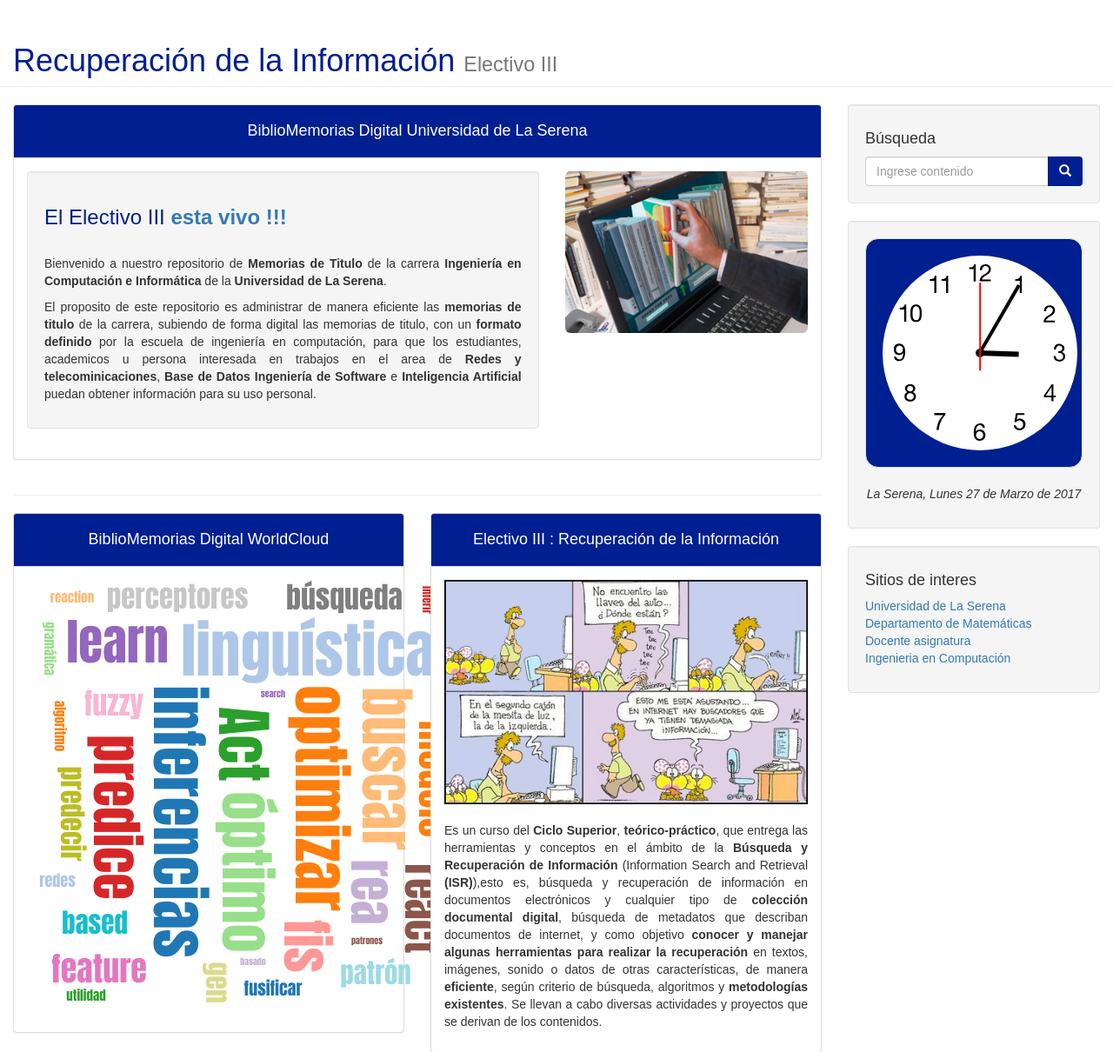
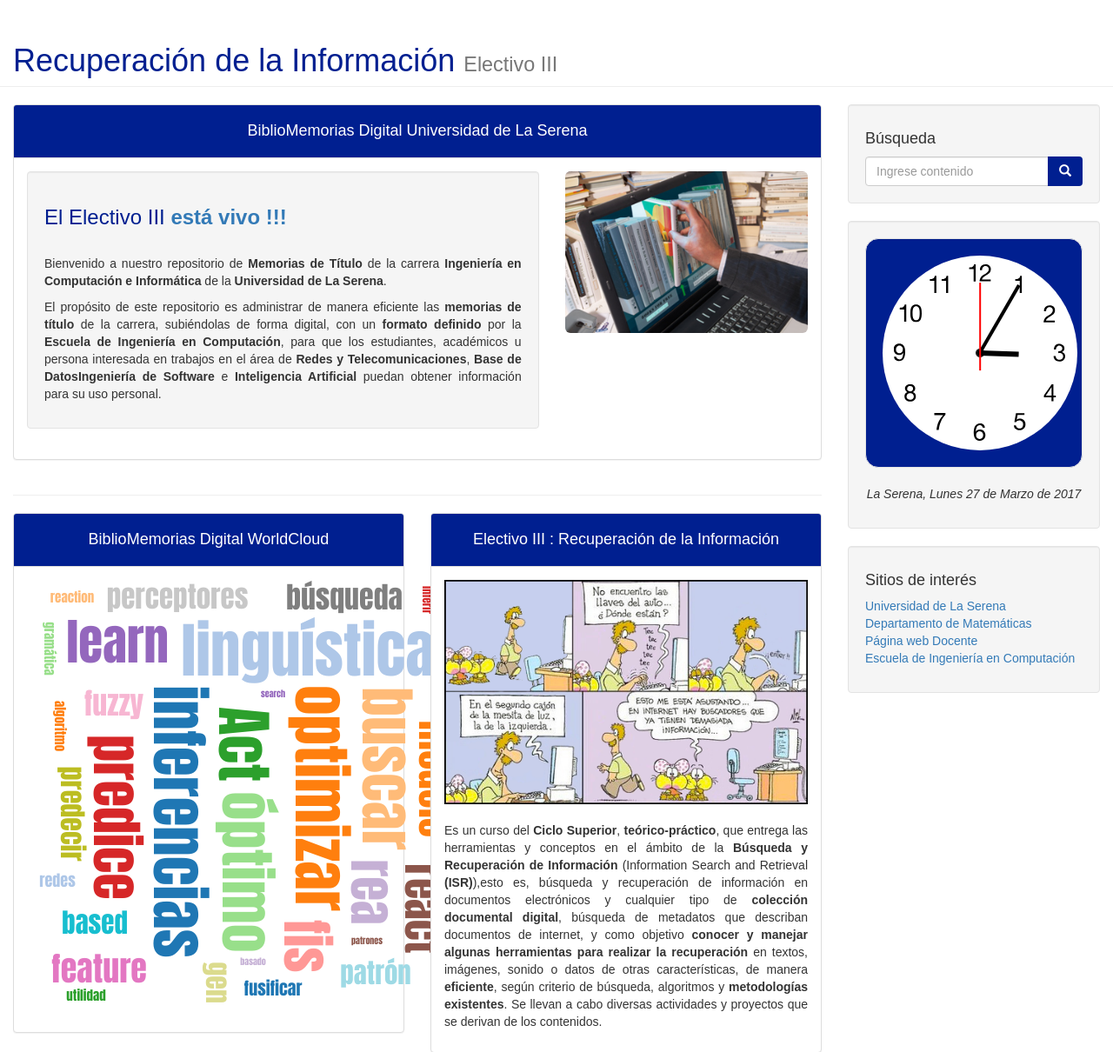
Before and after one commit to Gonen09/BibliomemoriasDigital, a PHP site: page /solr/ in a window 1280 px wide. Shown: the part 206-1416 px from the top of the page at 87% size. Run offline with PHP 8.4, Linux system fonts and the light colour scheme; some web fonts are replaced.

Commit message:
agregado tildes faltantes

```diff
--- a/busqueda.php
+++ b/busqueda.php
@@ -198,7 +198,7 @@
 									<li><a href="http://www.userena.cl">Universidad de La Serena</a></li>
 									<li><a href="http://www.dmatuls.cl/portal/">Departamento de Matemáticas</a></li>
 									<li><a href="http://dns.uls.cl/~ej/">Página web Docente</a><li>
-									<li><a href="http://www.ingecompuls.cl/">Escuela de Ingenieria en Computación</a></li>
+									<li><a href="http://www.ingecompuls.cl/">Escuela de Ingeniería en Computación</a></li>
 								</ul>
 							</div>
 						</div><!-- col-md-12 -->
--- a/index.php
+++ b/index.php
@@ -61,18 +61,18 @@
                           <div class="row">
                             <div class="col-sm-8">
                               <div class="well">
-                                <h3 class="titulos">El Electivo III <strong class="text-primary" data-toggle="tooltip" data-placement="right" title="vivo!!!">esta vivo !!!</strong></h3>
+                                <h3 class="titulos">El Electivo III <strong class="text-primary" data-toggle="tooltip" data-placement="right" title="vivo!!!">está vivo !!!</strong></h3>
                                 <br>
                                 <p class="text-justify">
-                                  Bienvenido a nuestro repositorio de <strong>Memorias de Titulo</strong> de la carrera <strong>Ingeniería en
+                                  Bienvenido a nuestro repositorio de <strong>Memorias de Título</strong> de la carrera <strong>Ingeniería en
                                   Computación e Informática</strong> de la <strong>Universidad de La Serena</strong>.
                                 </p>
                                 <p class="text-justify">
-                                  El proposito de este repositorio es administrar de manera eficiente las <strong>memorias de titulo</strong>
-                                  de la carrera, subiendo de forma digital las memorias de titulo,
-                                  con un <strong>formato definido</strong> por la escuela de ingeniería en computación, para que los estudiantes,
-                                  academicos u persona interesada en trabajos en el area de <strong>Redes y telecominicaciones</strong>, <strong>Base de Datos</strong>
-                                  <strong>Ingeniería de Software</strong> e <strong>Inteligencia Artificial</strong> puedan obtener información para su uso personal.
+                                  El propósito de este repositorio es administrar de manera eficiente las <strong>memorias de título</strong>
+                                  de la carrera, subiéndolas de forma digital, con un <strong>formato definido</strong> por la <strong>Escuela de Ingeniería en Computación</strong>,
+								  para que los estudiantes, académicos u persona interesada en trabajos en el área de <strong>Redes y Telecomunicaciones</strong>,
+								  <strong>Base de Datos</strong><strong>Ingeniería de Software</strong> e <strong>Inteligencia Artificial</strong> puedan obtener
+								  información para su uso personal.
                                 </p>
                               </div>
                             </div>
@@ -170,12 +170,12 @@
                   <div class="col-md-12">
                     <!-- Side Widget Well -->
                     <div class="well">
-                        <h4>Sitios de interes</h4>
+                        <h4>Sitios de interés</h4>
                         <ul class="list-unstyled">
                             <li><a href="http://www.userena.cl">Universidad de La Serena</a></li>
                             <li><a href="http://www.dmatuls.cl/portal/">Departamento de Matemáticas</a></li>
-                            <li><a href="http://dns.uls.cl/~ej/">Docente asignatura</a><li>
-                            <li><a href="http://www.ingecompuls.cl/">Ingenieria en Computación</a></li>
+							<li><a href="http://dns.uls.cl/~ej/">Página web Docente</a><li>
+							<li><a href="http://www.ingecompuls.cl/">Escuela de Ingeniería en Computación</a></li>
                         </ul>
                     </div>
                   </div>
--- a/php/acerca_modal.php
+++ b/php/acerca_modal.php
@@ -12,7 +12,7 @@
 						</div>
 						<div class="modal-body text-center">
 							<img src="image/principal/uls-logo.png" class="img-responsive center-block" id ="logo-uls"><br>
-							<p><strong>Universidad de la Serena</strong><br> Departamento de Matematicas<br>
+							<p><strong>Universidad de la Serena</strong><br> Departamento de Matemáticas<br>
 								 Avenida Cisternas Nº 1200<br> La Serena <br> Teléfono: (51) 2 204102 / (51) 2 204103</p>
 						</div>
 						<div class="modal-footer">
--- a/php/contacto/contacto_modal.php
+++ b/php/contacto/contacto_modal.php
@@ -30,7 +30,7 @@
 								<div class="md-form">
 									<div class="input-group">
 										<span class="input-group-addon"><i class="glyphicon glyphicon-phone"></i></span>
-										<input id="login-username" type="text" class="form-control" name="telefono" value="" placeholder="Telefono" required>
+										<input id="login-username" type="text" class="form-control" name="telefono" value="" placeholder="Teléfono" required>
 									</div>
 								</div>
 								<br>
```
